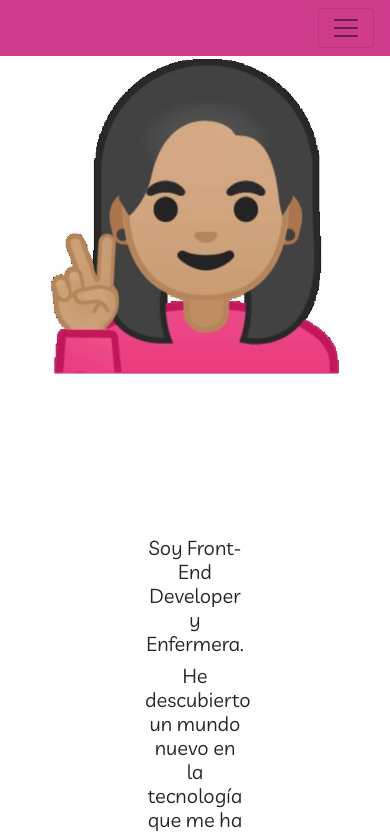
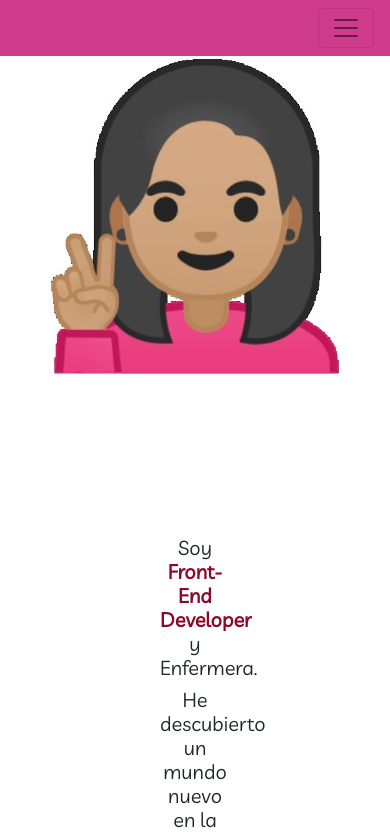
Before and after one commit to DenisseFerreira/My-Portfolio, an Angular app: page /sobremi in a window 390 px wide. Shown: the top 834 px of the page. Built offline with nearby package versions, Linux system fonts and the light colour scheme.

Commit message:
Responsive seccion sobre mi

```diff
--- a/src/app/components/about/about.component.css
+++ b/src/app/components/about/about.component.css
@@ -6,4 +6,9 @@
 .text-about{
     padding: 10em;
     font-family: 'Livvic', sans-serif;
+
 }
+.color-letra{
+    color:  #8A0829;
+    font-weight: bold;
+}
--- a/src/app/components/about/about.component.html
+++ b/src/app/components/about/about.component.html
@@ -1,19 +1,23 @@
-       <section id="about" class="row" >
 
-         <picture class="col s12 m12 l4">
-           <img class="profilephoto" data-aos="zoom-in" src="../../../assets/img/perfil.jpg" id="profilephoto" alt="Fotografía de perfil" />
-         </picture>
+     <div class="container">
+     <section id="about" class="row">
+         <div class="col s12 m6">
+           <picture>
+             <img class="profilephoto" data-aos="zoom-in" src="../../../assets/img/perfil.jpg" id="profilephoto"
+               alt="Fotografía de perfil" />
+           </picture>
+         </div>
 
-
-            <div data-aos="fade-left" class="col s12 m12 l8  text-about">
-            <h5>Soy <span class="color-letra">Front-End Developer</span> y <span class="color-letra">Enfermera</span>. </h5>
+         <div data-aos="fade-left" class="col s12 m6 text-about">
+           <h5>Soy <span class="color-letra">Front-End Developer</span> y Enfermera. </h5>
            <h5>
-            He descubierto un mundo nuevo en la tecnología que me ha cautivado.
-            Responsable, proactiva, dinámica y de trabajo en equipo. Tengo interés en
-            acrecentar mi experiencia laboral y formativa mediante la entrega de servicios
+             He descubierto un mundo nuevo en la tecnología que me ha cautivado.
+             Responsable, proactiva, dinámica y de trabajo en equipo. Tengo interés en
+             acrecentar mi experiencia laboral y formativa mediante la entrega de servicios
              y productos de calidad.
            </h5>
 
-        </div>
+         </div>
 
        </section>
+      </div>
```
